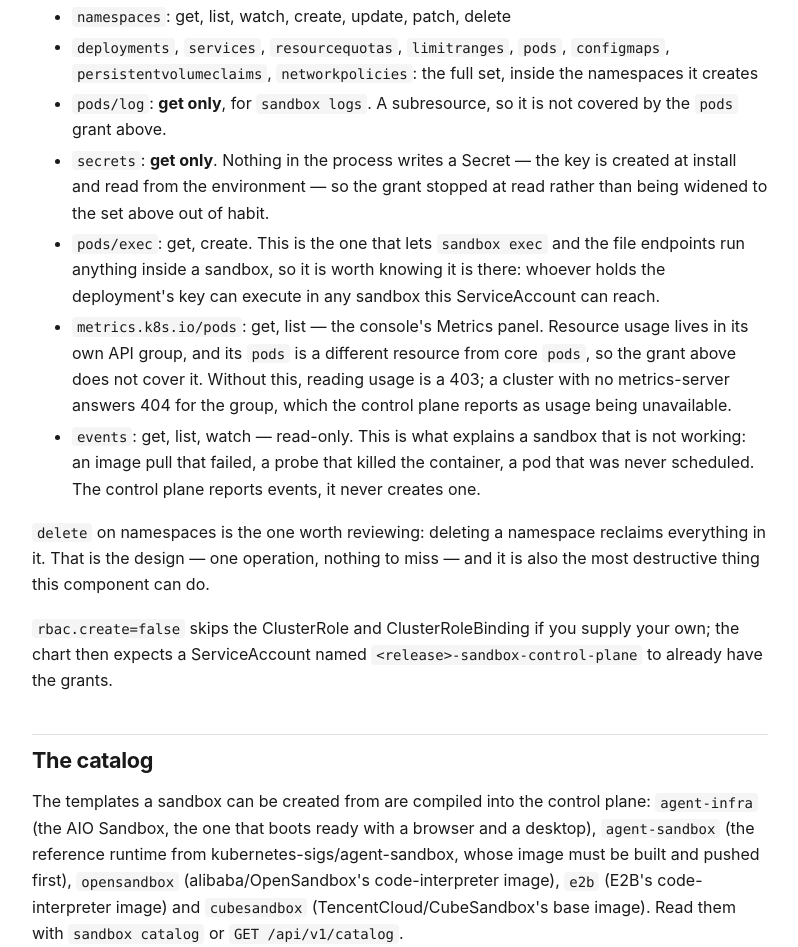
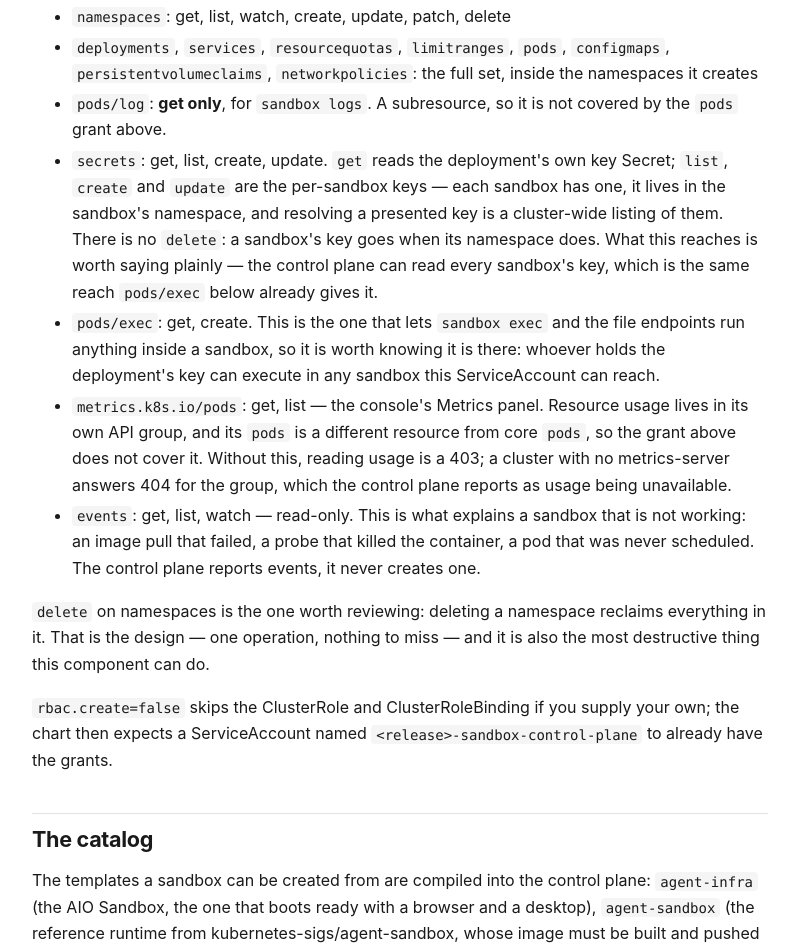
Before and after one commit to shaowenchen/sandboxlab, a plain HTML site: page index.html in a window 1280 px wide. Shown: the part 2091-3038 px from the top of the page, without its empty margins (248-1046 px from the left). Drawn offline with Linux system fonts and the light colour scheme.

Commit message:
Publish sandboxlab chart 0.1.0-dev (d0ddacd)

```diff
--- a/index.html
+++ b/index.html
@@ -213,9 +213,13 @@ share an address without a second hostname.</p>
 inside the namespaces it creates</li>
 <li><code>pods/log</code>: <strong>get only</strong>, for <code>sandbox logs</code>. A subresource, so it is not
 covered by the <code>pods</code> grant above.</li>
-<li><code>secrets</code>: <strong>get only</strong>. Nothing in the process writes a Secret — the key is
-created at install and read from the environment — so the grant stopped at
-read rather than being widened to the set above out of habit.</li>
+<li><code>secrets</code>: get, list, create, update. <code>get</code> reads the deployment's own key
+Secret; <code>list</code>, <code>create</code> and <code>update</code> are the per-sandbox keys — each sandbox
+has one, it lives in the sandbox's namespace, and resolving a presented key is
+a cluster-wide listing of them. There is no <code>delete</code>: a sandbox's key goes when
+its namespace does. What this reaches is worth saying plainly — the control
+plane can read every sandbox's key, which is the same reach <code>pods/exec</code> below
+already gives it.</li>
 <li><code>pods/exec</code>: get, create. This is the one that lets <code>sandbox exec</code> and the
 file endpoints run anything inside a sandbox, so it is worth knowing it is
 there: whoever holds the deployment's key can execute in any sandbox this
```
Also changed, not shown: index.yaml (+4 -4 lines), 1 other file.
